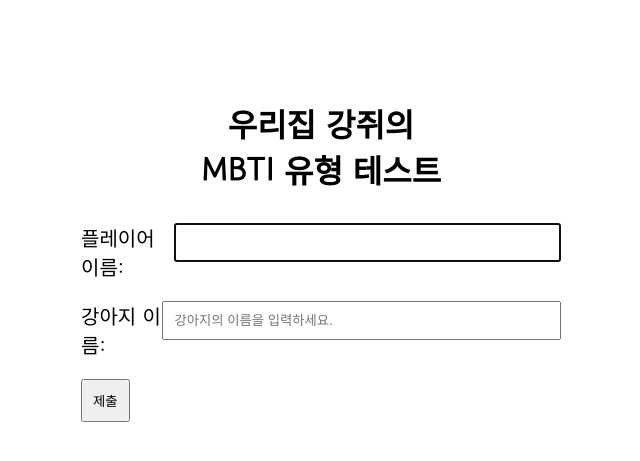
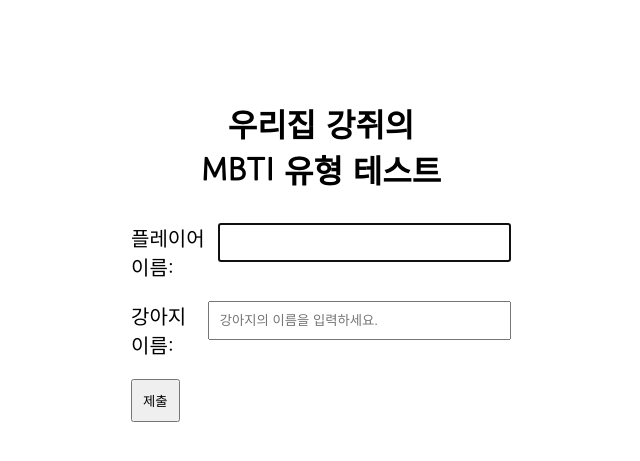
Before and after one commit to k391160334/web-frontend-practice, a Flask app: page / in a window 1280 px wide. Shown: the top 461 px of the page, without its empty margins (319-959 px from the left). Run offline with Flask 2, Linux system fonts and the light colour scheme.

Commit message:
index.html

```diff
--- a/templates/index.html
+++ b/templates/index.html
@@ -11,7 +11,7 @@
 <body>
     <h1>우리집 강쥐의<br>MBTI 유형 테스트</h1>
     <form class="puppyInfo" action="/" method="post">
-        <div class="margin" style="width:500px;">
+        <div class="margin" style="width:400px;">
             <div class="inputDiv">
                 <label for="userName">플레이어 이름:</label>
                 <input type="text" name="userName" placeholer="주인님의 이름을 입력하세요." autofocus required>
```
